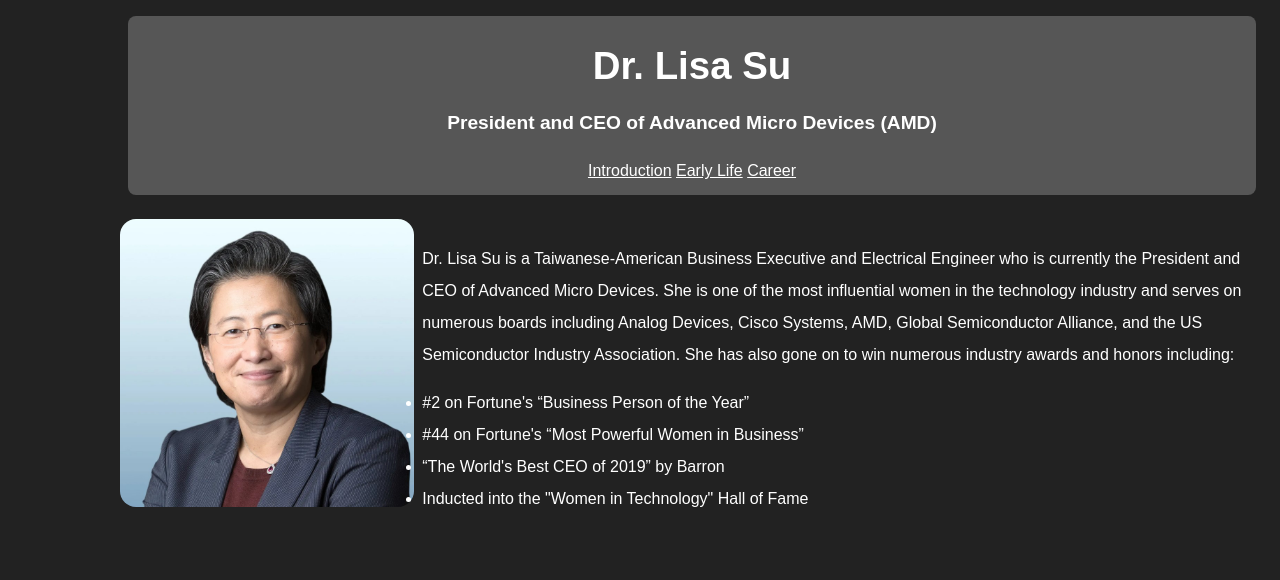
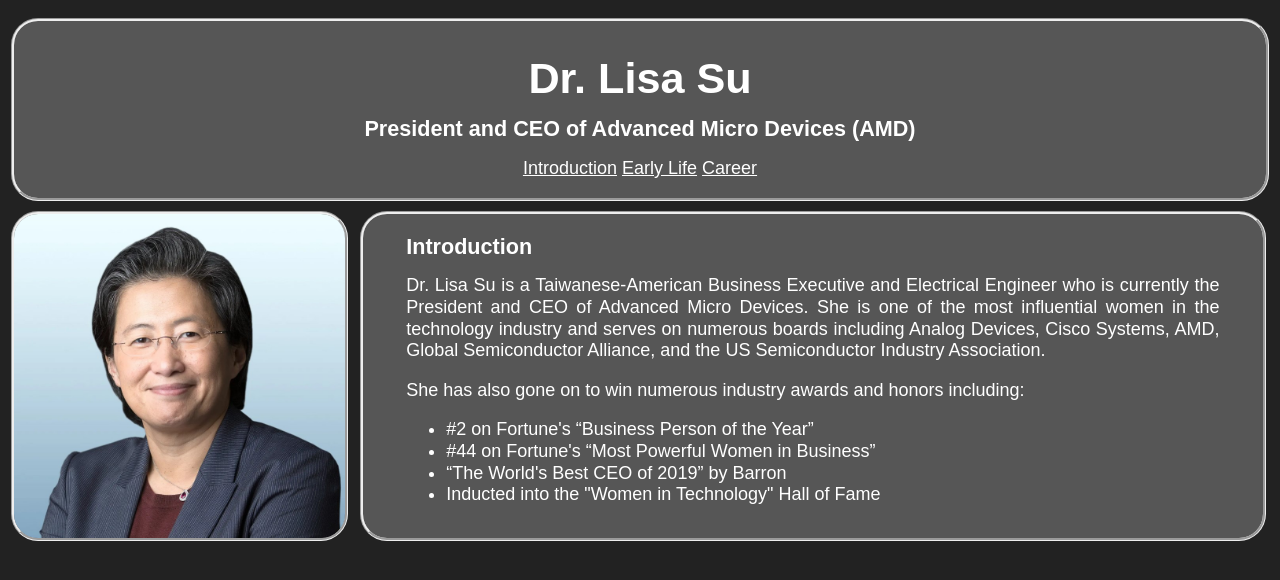
Before and after one commit to aaronhdcomps/Bio, a plain HTML site: page index.html in a window 1280 px wide. Drawn offline with Linux system fonts and the light colour scheme.

Commit message:
Applied border style and fixed spacing

```diff
--- a/css/main.css
+++ b/css/main.css
@@ -1,18 +1,19 @@
 body {
     font-family: sans-serif;
-    font-size: 16px;
+    font-size: 18px;
     color: #ffffff;
     background-color: #222222;
-    line-height: 2em;
-    padding-left: 2em;
-    margin-left: 5em;
+    line-height: 1.2em;
+    margin: 1em 0em 1em;
 }
 header {
-    padding: 0.5em;
+    padding: 1em;
     text-align: center;
+    border-style: groove;
     background-color: #565656;
-    margin: 1em;
-    border-radius: 0.5em;
+    margin: 0.6em;
+    border-radius: 1.5em;
+
 }
 header a{
     color: #ffffff;
@@ -24,9 +25,20 @@
     font-size: 1.2em;
 }
 body img{
+    margin-left: 0.6em;
+    margin-right: 2em;
     float: left;
-    border-radius: 1em;
-    margin: 0.5em;
+    border-style: groove;
+    border-radius: 1.5em;
+    background-color: #565656;
     max-height: 18em;
-
 }
+#intro {
+    display: block;
+    border-style: groove;
+    border-radius: 1.5em;
+    background-color: #565656;
+    margin: 0.2em 0.8em 0.2em 20em;
+    text-align: justify;
+    padding: 0.2em 2.4em 0.8em 2.4em;
+}
--- a/index.html
+++ b/index.html
@@ -17,19 +17,23 @@
     </header>
     <main>
         <img src="images/Profile1.jpg" alt="Dr. Lisa Su">
-        <p id="intro"><br>
+            <section id="intro">
+                <h2>Introduction</h2>
+        <p>
         Dr. Lisa Su is a Taiwanese-American Business Executive and Electrical Engineer who is currently the President and CEO of Advanced Micro Devices.
         She is one of the most influential women in the technology industry and serves on numerous boards including Analog Devices, Cisco Systems, AMD,
-        Global Semiconductor Alliance, and the US Semiconductor Industry Association. She has also gone on to win numerous industry awards and honors including&colon;
+        Global Semiconductor Alliance, and the US Semiconductor Industry Association.
+        </p>
+        <p>She has also gone on to win numerous industry awards and honors including&colon;</p>
         <ul>
             <li>#2 on Fortune&apos;s “Business Person of the Year”</li>
             <li>#44 on Fortune&apos;s “Most Powerful Women in Business”</li>
             <li>“The World&apos;s Best CEO of 2019” by Barron</li>
             <li>Inducted into the "Women in Technology" Hall of Fame</li>
         </ul>
-        </p>
 
-    </div></main>
+            </section>
+    </main>
     <footer></footer>
 </body>
 </html>
```
